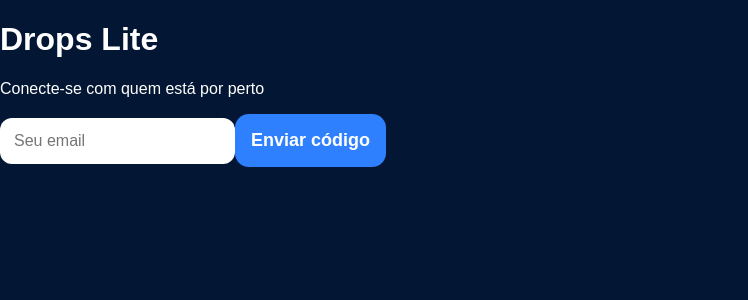
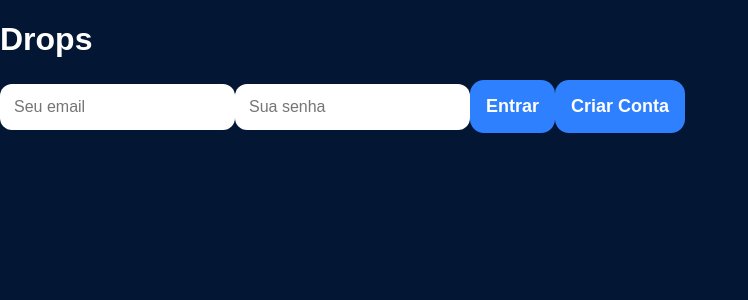
Before and after one commit to Drop-glitch/Drop_lite, a Next.js app: page / in a window 1280 px wide. Shown: the top 300 px of the page, without its empty margins (0-748 px from the left). Built offline with nearby package versions, Linux system fonts and the light colour scheme.

Commit message:
Update Login.jsx

```diff
--- a/components/Login.jsx
+++ b/components/Login.jsx
@@ -1,11 +1,62 @@
-export default function Login({ onLogin }) {
+'use client'
+
+import { useState } from 'react'
+import { supabase } from '../lib/supabase'
+
+export default function Login() {
+  const [email, setEmail] = useState('')
+  const [senha, setSenha] = useState('')
+  const [msg, setMsg] = useState('')
+
+  async function entrar() {
+    const { error } = await supabase.auth.signInWithPassword({
+      email,
+      password: senha
+    })
+
+    if (error) {
+      setMsg(error.message)
+    } else {
+      setMsg('Entrou com sucesso')
+      location.reload()
+    }
+  }
+
+  async function cadastrar() {
+    const { error } = await supabase.auth.signUp({
+      email,
+      password: senha
+    })
+
+    if (error) {
+      setMsg(error.message)
+    } else {
+      setMsg('Conta criada. Verifique email.')
+    }
+  }
+
   return (
-    <main className="container">
-      <h1>Drops Lite</h1>
-      <p>Conecte-se com quem está por perto</p>
+    <div className="login">
+      <h1>Drops</h1>
 
-      <input placeholder="Seu email" />
-      <button onClick={onLogin}>Enviar código</button>
-    </main>
+      <input
+        type="email"
+        placeholder="Seu email"
+        value={email}
+        onChange={(e) => setEmail(e.target.value)}
+      />
+
+      <input
+        type="password"
+        placeholder="Sua senha"
+        value={senha}
+        onChange={(e) => setSenha(e.target.value)}
+      />
+
+      <button onClick={entrar}>Entrar</button>
+      <button onClick={cadastrar}>Criar Conta</button>
+
+      <p>{msg}</p>
+    </div>
   )
 }
```
